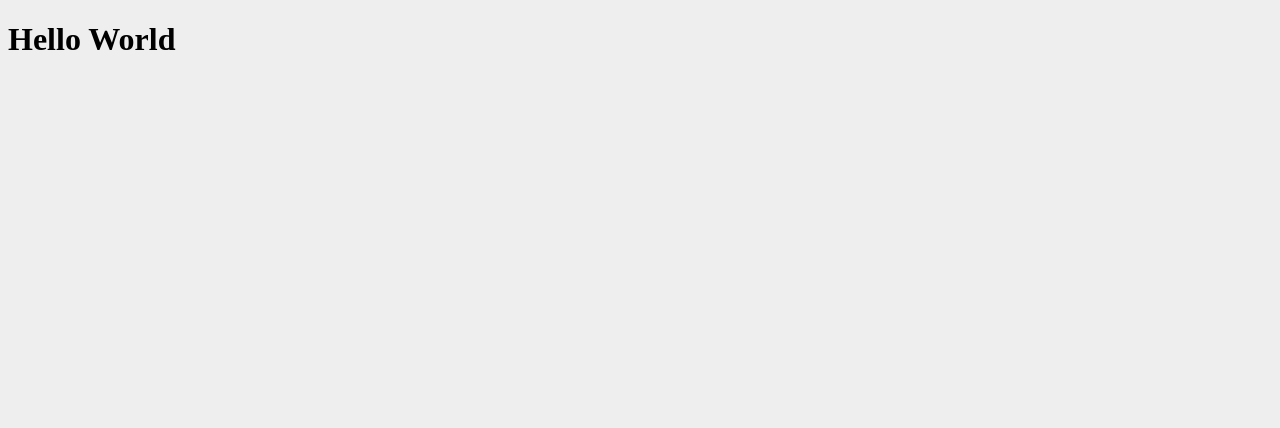
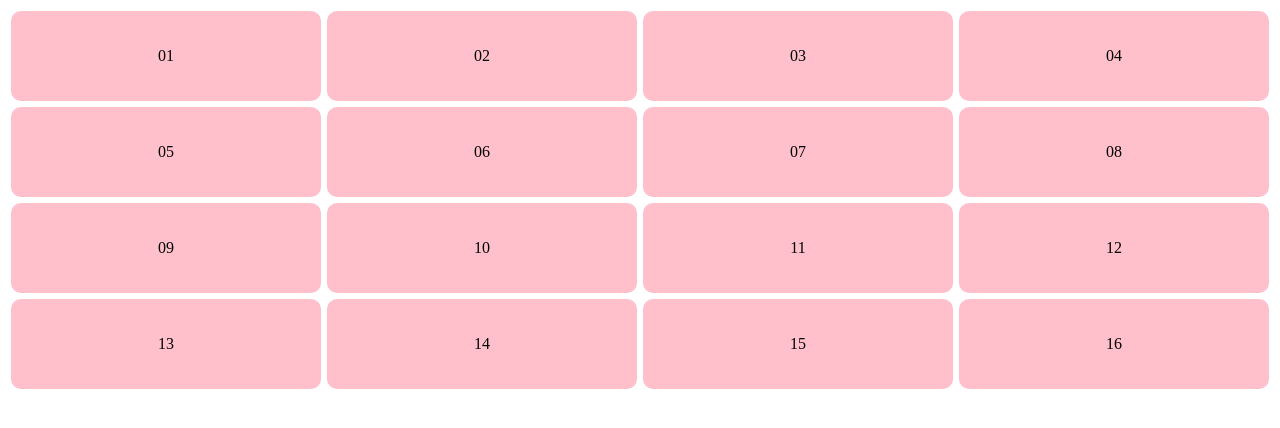
Before and after one commit to Iryu-0817/SiiD, a plain HTML site: page W8-output/HTML-CSSディレクトリ/index.html in a window 1280 px wide. Drawn offline with Linux system fonts and the light colour scheme.

Commit message:
display:flexを用いたグリッドレイアウト a. 横4 x 縦4

```diff
--- a/W8-output/HTML-CSSディレクトリ/index.html
+++ b/W8-output/HTML-CSSディレクトリ/index.html
@@ -8,7 +8,62 @@
     <link rel="stylesheet" href="./style.css">
 </head>
 <body>
-    <h1>Hello World</h1>
+
+
+    <div class="flex">
+        <div class="flex-items">
+            <p>01</p>
+        </div>
+        <div class="flex-items">
+            <p>02</p>
+        </div>
+        <div class="flex-items">
+            <p>03</p>
+        </div>
+        <div class="flex-items">
+            <p>04</p>
+        </div>
+        <div class="flex-items">
+            <p>05</p>
+        </div>
+        <div class="flex-items">
+            <p>06</p>
+        </div>
+        <div class="flex-items">
+            <p>07</p>
+        </div>
+        <div class="flex-items">
+            <p>08</p>
+        </div>
+        <div class="flex-items">
+            <p>09</p>
+        </div>
+        <div class="flex-items">
+            <p>10</p>
+        </div>
+        <div class="flex-items">
+            <p>11</p>
+        </div>
+        <div class="flex-items">
+            <p>12</p>
+        </div>
+        <div class="flex-items">
+            <p>13</p>
+        </div>
+        <div class="flex-items">
+            <p>14</p>
+        </div>
+        <div class="flex-items">
+            <p>15</p>
+        </div>
+        <div class="flex-items">
+            <p>16</p>
+        </div>
+
+    </div>
+
+
+
     <script src="./app.js"></script>
 </body>
 </html>
--- a/W8-output/HTML-CSSディレクトリ/style.css
+++ b/W8-output/HTML-CSSディレクトリ/style.css
@@ -1,3 +1,46 @@
-body {
-    background: #eee;
+@charset "utf-8";
+.flex {
+    display: flex;
+    flex-wrap: wrap;
 }
+
+.flex-items {
+    background-color: pink;
+    width: calc(25% - 46px); /* margin padding分を引く */
+	margin: 3px;
+	padding: 20px;
+    border-radius: 10px;
+    text-align: center;
+}
+
+
+
+
+
+
+
+
+/* @charset "utf-8";
+
+
+.flex {
+    display: grid;
+    width: 0 auto;
+    height: 300px;
+    gap: 10px;
+
+grid-template-columns: 1fr 1fr 1fr 1fr;
+}
+
+.flex-items {
+    position: relative;
+    border-radius: 10px;
+    background-color: pink;
+}
+
+.flex-items > p {
+    position: absolute;
+    top: 30%;
+    left: 50%;
+    transform: translate(-50%, -50%);
+} */
```
